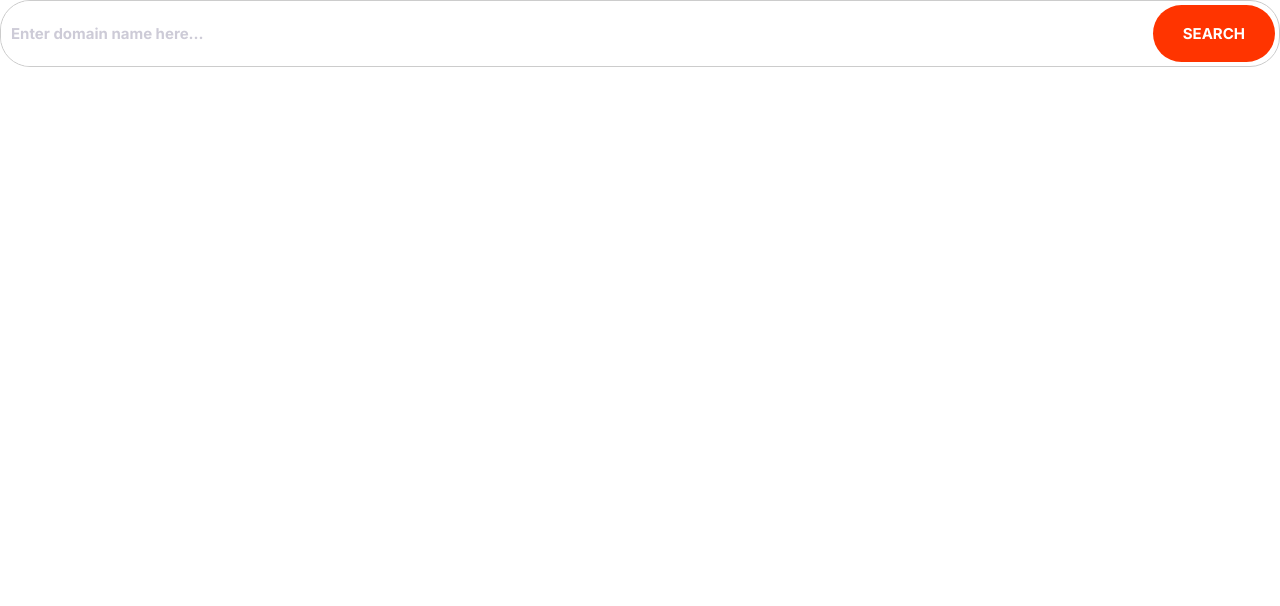
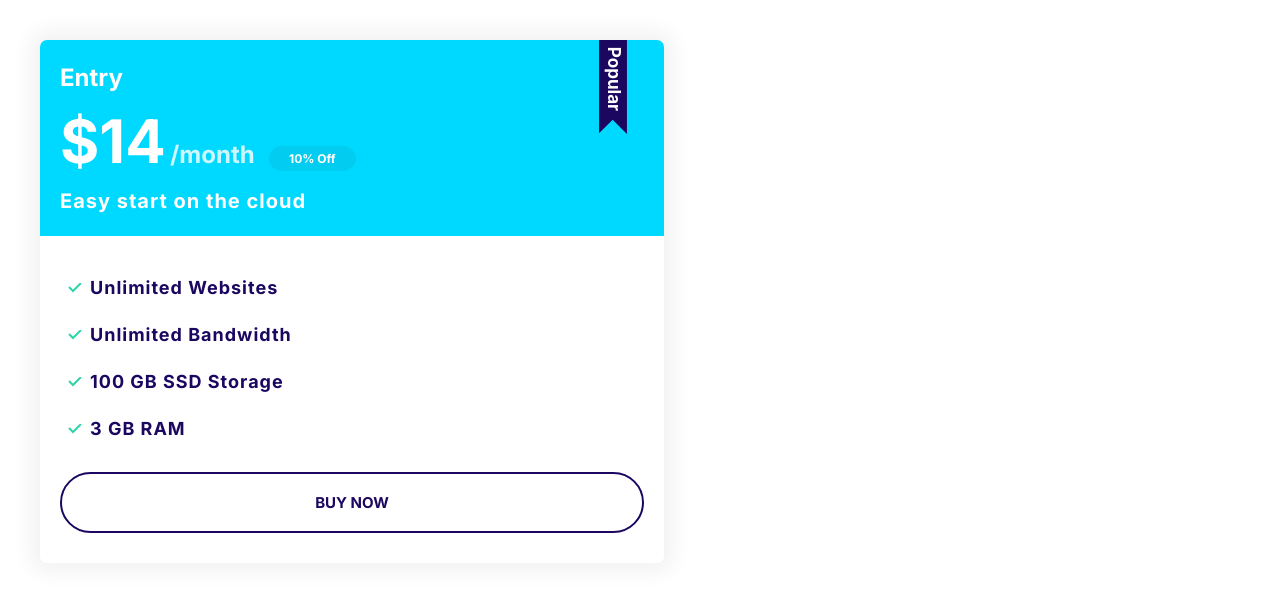
Before and after one commit to khainguyen21/UltimateHTML-CSSPart3, a plain HTML site: page index.html in a window 1280 px wide. Drawn offline with Linux system fonts and the light colour scheme.

Commit message:
Build the plan components.

```diff
--- a/css/style.css
+++ b/css/style.css
@@ -120,6 +120,7 @@ a {
 
 .badge--small {
     font-size: 1.6rem;
+    padding: 0.5rem, 1.5rem;
 }
 
 @media screen and (min-width: 1024px){
@@ -284,3 +285,79 @@ a {
         font-size: 1.5rem;
     }
 }
+
+/* Cards */
+.card {
+    border-radius: 7px;
+    /* horizontal, vertical, blurring, dark shadow */
+    box-shadow: 0 0 20px 10px #f3f3f3;
+    /* because the parent has grown bigger than .card,
+    we could not see the round corners, that's why
+    we have to set overflow to hidden to see round corners */
+    overflow: hidden;
+}
+
+.card__header , .card__body {
+    padding: 2rem 2rem;
+}
+
+.card--primary .card__header {
+    background: var(--color-primmary);
+    color: #fff;
+}
+.card--secondary .card__header {
+    background: var(--color-secondary);
+    color: #fff;
+}
+
+.card--secondary .badge--secondary{
+    background: #02cdf1;
+}
+/* Plans */
+.plan__name {
+    color: #fff;
+    margin: 0;
+    font-weight: 500;
+    font-size: 2.4rem;
+}
+
+.plan__price {
+    font-size: 6rem;
+}
+
+.plan__billing-cycle {
+    font-size: 2.4rem;
+    font-weight: 300;
+    opacity: 0.80;
+    margin-right: 1rem;
+}
+
+.plan__description {
+    font-size: 2rem;
+    font-weight: 300;
+    letter-spacing: 1px;
+    display: block;
+}
+
+.plan .list__item {
+    margin-bottom: 2rem;
+    letter-spacing: 1px;
+}
+
+.plan--popular .card__header {
+    position: relative;
+}
+
+.plan--popular .card__header::before{
+    content: url(../images/popular.svg);
+    width: 40px;
+    /* because this is inline element block */
+    display: inline-block;
+    /* in order to set this absolute,
+    we need to set its parent class to relative
+    this content is under card__header, therefore
+    card__header is parent */
+    position: absolute;
+    top: -6px;
+    right: 5%;
+}
--- a/index.html
+++ b/index.html
@@ -14,11 +14,27 @@
     <link rel="stylesheet" href="css/style.css" />
   </head>
   <body>
-
-    <div class="input-group">
-        <input type="text" class="input" placeholder="Enter domain name here..."/>
-        <button class="btn btn--accent">Search</button>
+    <div style="width: 55%; padding: 4rem;">
+      <div class="plan plan--popular">
+        <div class="card card--secondary">
+          <header class="card__header">
+            <h3 class="plan__name">Entry</h3>
+            <span class="plan__price">$14</span>
+            <span class="plan__billing-cycle">/month</span>
+            <span class="badge badge--secondary badge--small">10% Off</span>
+            <span class="plan__description">Easy start on the cloud</span>
+          </header>
+          <div class="card__body">
+            <ul class="list list--tick">
+              <li class="list__item">Unlimited Websites</li>
+              <li class="list__item">Unlimited Bandwidth</li>
+              <li class="list__item">100 GB SSD Storage</li>
+              <li class="list__item">3 GB RAM</li>
+            </ul>
+            <button class="btn btn--outline btn--block">Buy Now</button>
+          </div>
+        </div>
+      </div>
     </div>
-
   </body>
 </html>
```
Also changed, not shown: images/popular.svg (added).
